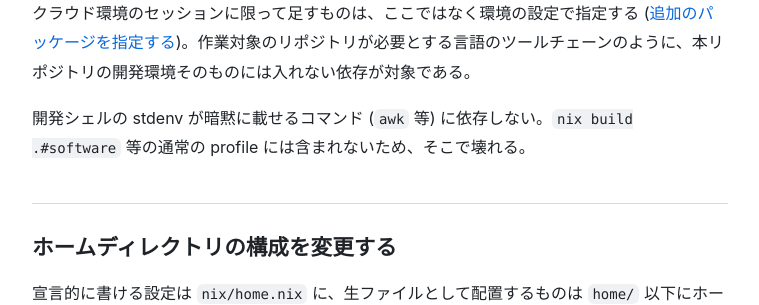
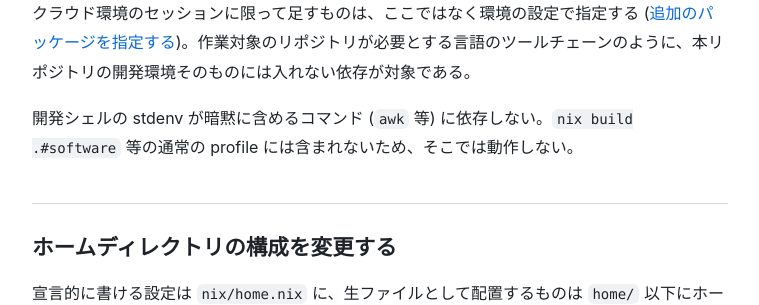
Before and after one commit to sabas0ba/dotfiles, a Jekyll site: the page built from docs/development.md, in a window 1280 px wide and 900 px high, scrolled down 2156 px. Shown: the part 152-457 px from the top of the window, without its empty margins (260-1019 px from the left). Built offline with Jekyll 4.4.1, drawn with Linux system fonts in a browser that asks for light colours; our own code applies the rules of GitHub Pages for plain Markdown files.

Commit message:
docs: replace idiomatic phrasing in comments and docs with plain terms
Co-Authored-By: Claude Opus 5.5 <noreply@anthropic.com>
Claude-Session: https://claude.ai/code/session_01VfG2vUFtMHRHC6g6dFd4Su

```diff
--- a/docs/development.md
+++ b/docs/development.md
@@ -63,7 +63,7 @@ nix build --no-link .#software
 
 クラウド環境のセッションに限って足すものは、ここではなく環境の設定で指定する ([追加のパッケージを指定する](setup.md#追加のパッケージを指定する))。作業対象のリポジトリが必要とする言語のツールチェーンのように、本リポジトリの開発環境そのものには入れない依存が対象である。
 
-開発シェルの stdenv が暗黙に載せるコマンド (`awk` 等) に依存しない。`nix build .#software` 等の通常の profile には含まれないため、そこで壊れる。
+開発シェルの stdenv が暗黙に含めるコマンド (`awk` 等) に依存しない。`nix build .#software` 等の通常の profile には含まれないため、そこでは動作しない。
 
 ## ホームディレクトリの構成を変更する
 
```
Also changed, not shown: docs/setup.md (+2 -2 lines), docs/usage.md (+1 -1 lines), 8 other files.
